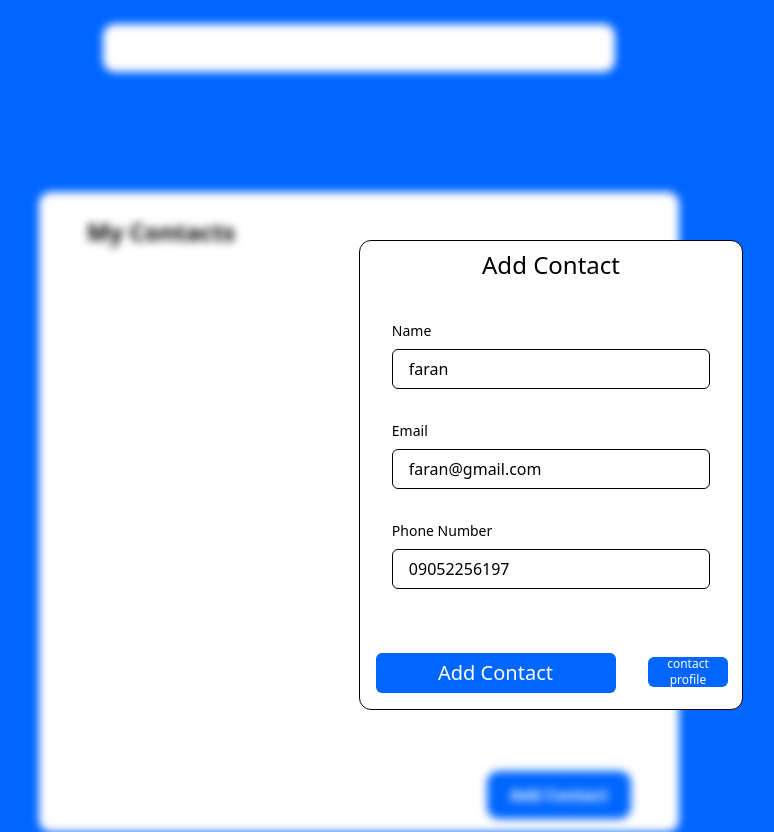
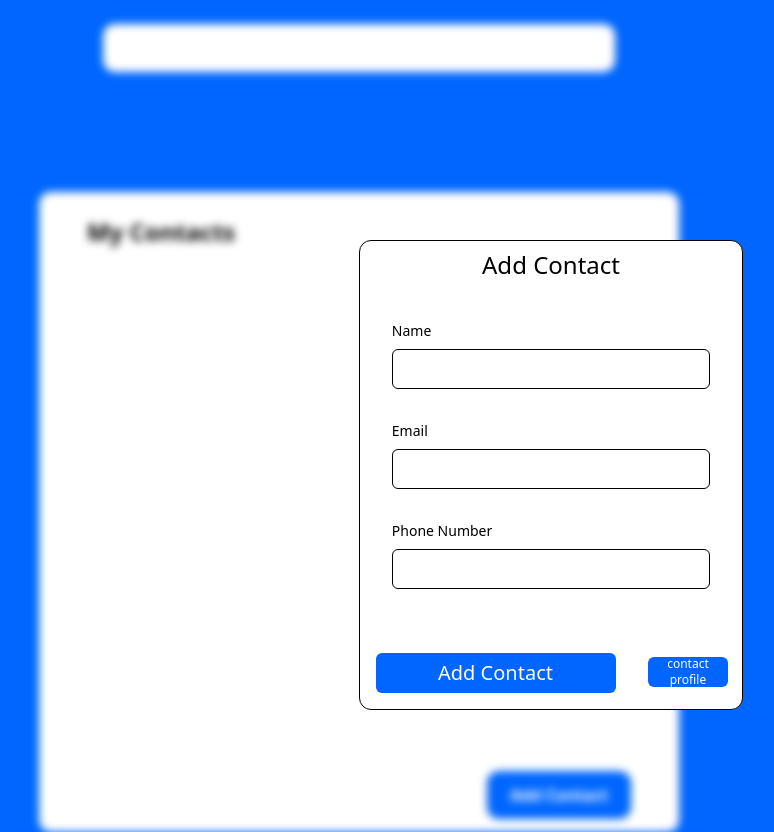
Before and after one commit to faran1385/phone-book, a website with bundled scripts: page index.html in a window 1280 px wide. Both pictures are taken after a click on the element "Add Contact". Shown: the whole page, without its empty margins (281-1055 px from the left). Built offline with nearby package versions, Linux system fonts and the light colour scheme; no server answers.

Commit message:
remove default value of input

```diff
--- a/index.html
+++ b/index.html
@@ -45,15 +45,15 @@
     <p class="w-full flex justify-center items-center text-2xl h-12">Add Contact</p>
     <div class="w-full flex flex-col items-center mt-8">
         <p class="text-sm w-10/12 mb-2 text-current">Name</p>
-        <input type="text" class="rounded-md w-10/12 border border-solid border-black h-10 outline-none pl-4 contactName " value="faran">
+        <input type="text" class="rounded-md w-10/12 border border-solid border-black h-10 outline-none pl-4 contactName " value="">
     </div>
     <div class="w-full flex flex-col items-center mt-8">
         <p class="text-sm w-10/12 mb-2 text-current">Email</p>
-        <input type="text" class="rounded-md w-10/12 border border-solid  border-black h-10 outline-none pl-4 contactEmail" value="faran@gmail.com">
+        <input type="text" class="rounded-md w-10/12 border border-solid  border-black h-10 outline-none pl-4 contactEmail" value="">
     </div>
     <div class="w-full flex flex-col items-center mt-8">
         <p class="text-sm w-10/12 mb-2 text-current">Phone Number</p>
-        <input type="text" class="rounded-md w-10/12 border border-solid border-black h-10 outline-none pl-4 contactNumber" value="09052256197">
+        <input type="text" class="rounded-md w-10/12 border border-solid border-black h-10 outline-none pl-4 contactNumber" value="">
     </div>
     <div class="w-full flex justify-around mt-16 mb-4">
         <button class="text-white text-xl w-60 rounded-md h-10 addContact" style="background-color: #0066ff">Add Contact</button>
```
